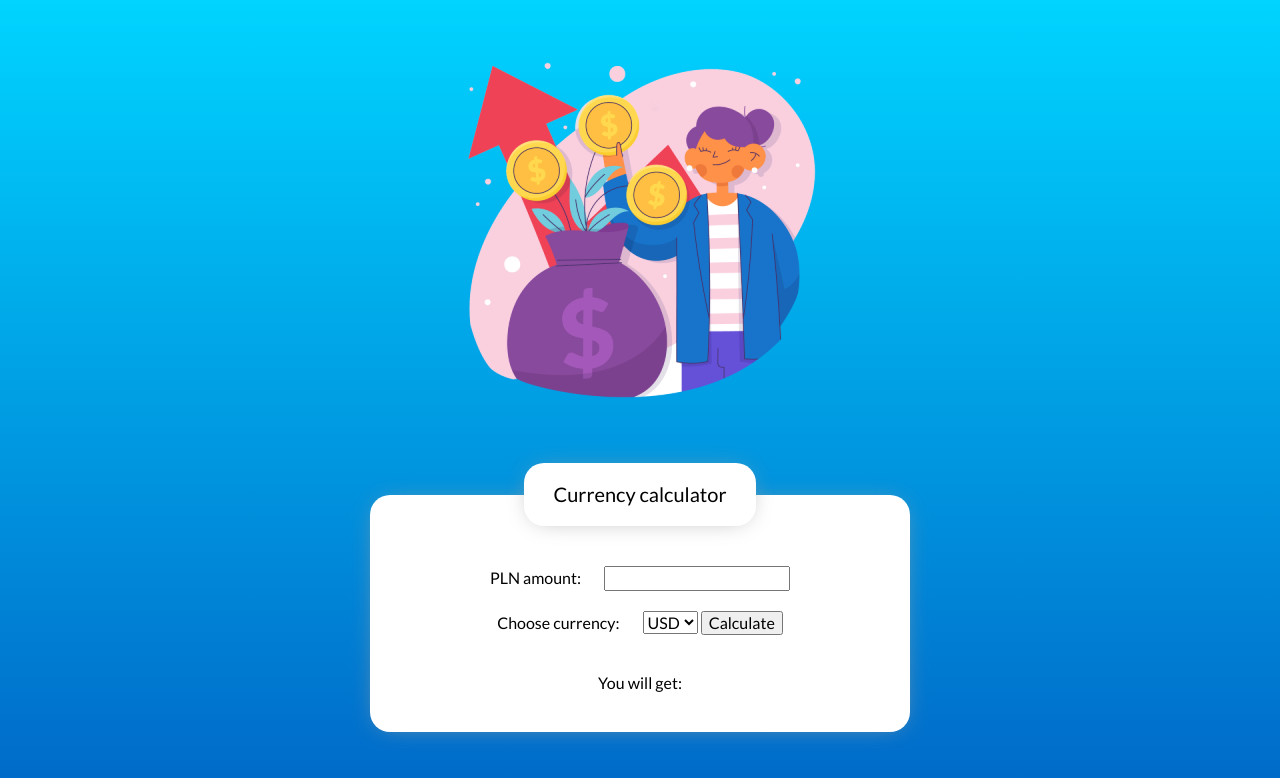
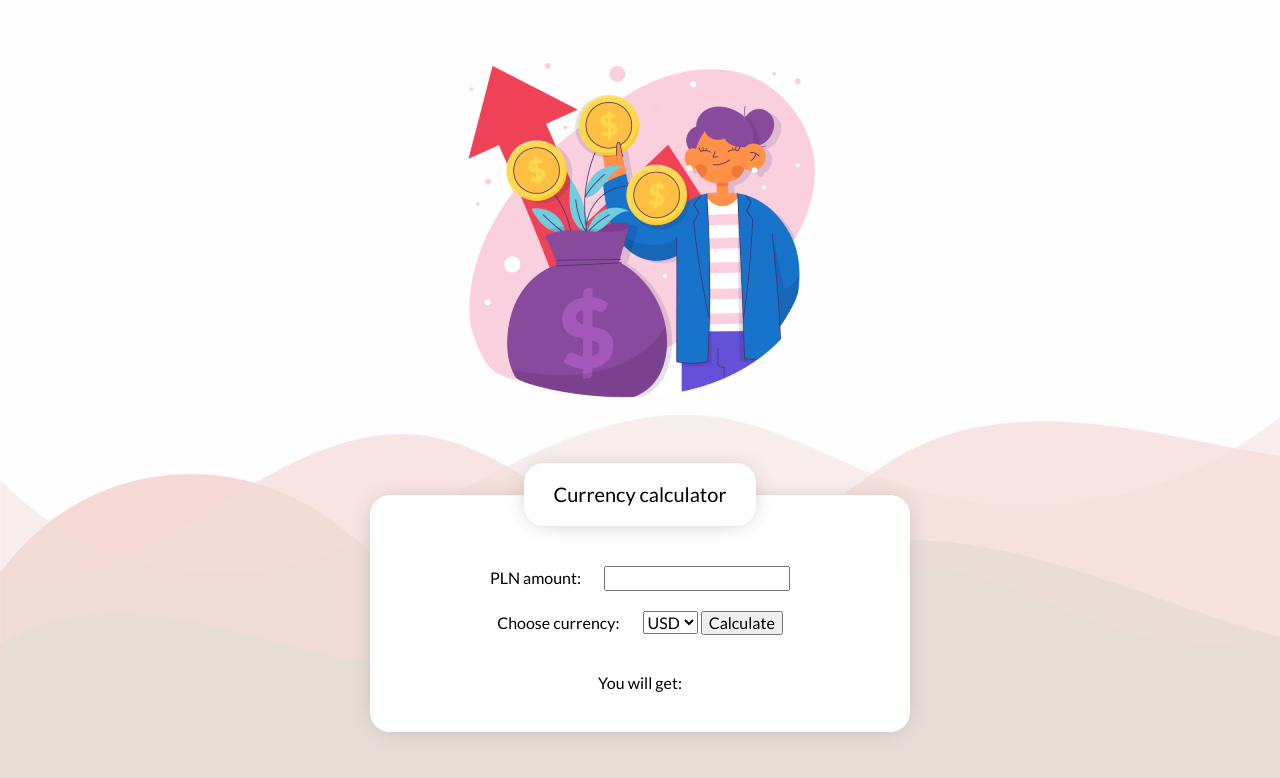
Before and after one commit to aknop07/currency-converter, a plain HTML site: page index.html in a window 1280 px wide. Drawn offline with nearby package versions, Linux system fonts and the light colour scheme.

Commit message:
added background-image

```diff
--- a/css/styles.css
+++ b/css/styles.css
@@ -15,4 +15,8 @@ html {
     background-attachment: fixed;
     background-repeat: no-repeat;
     font-family: 'Lato', sans-serif;
+    background-image: url("../img/bg.png");
+    background-repeat: no-repeat;
+    background-size: cover;
+
 }
```
